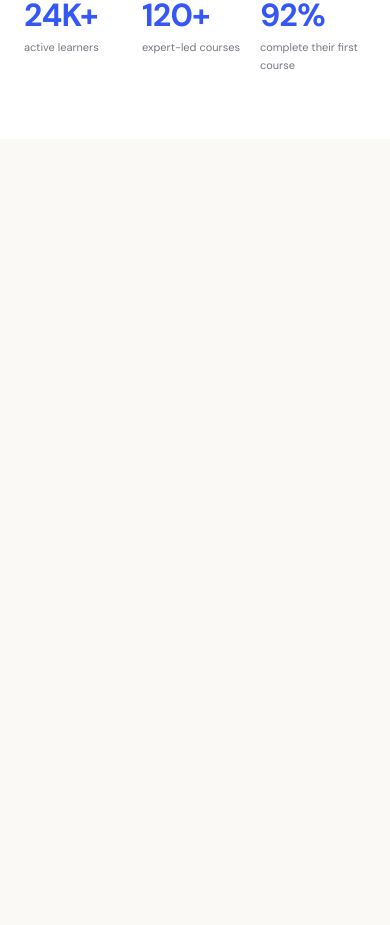
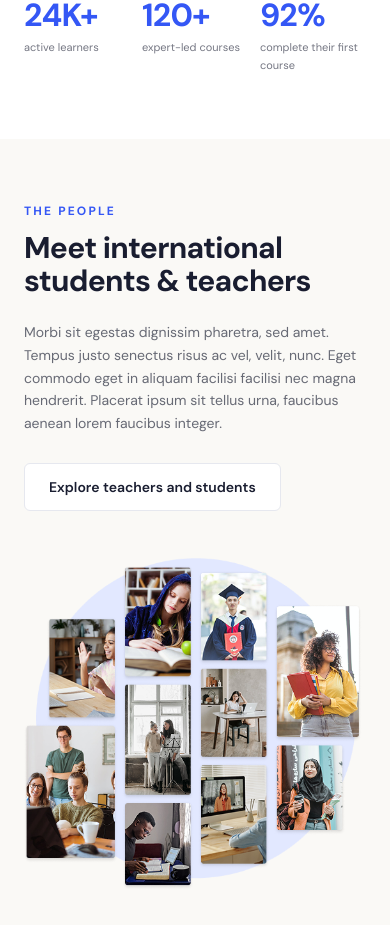
Before and after one commit to gcallegari/buzzvel-frontend-challenge, a Next.js app: page / in a window 390 px wide. Shown: the part 4200-5125 px from the top of the page. Before the commit the page ends 4339 px from the top, so only its background shows below. Built offline with nearby package versions, Linux system fonts and the light colour scheme.

Commit message:
feat: implement responsive people section

```diff
--- a/app/page.tsx
+++ b/app/page.tsx
@@ -5,6 +5,7 @@ import Categories from "@/components/sections/Categories";
 import FeaturedCourse from "@/components/sections/FeaturedCourse";
 import HowItWorks from "@/components/sections/HowItWorks";
 import Testimonials from "@/components/sections/Testimonials";
+import People from "@/components/sections/People";
 
 export default function Home() {
   return (
@@ -17,6 +18,7 @@ export default function Home() {
         <FeaturedCourse />
         <HowItWorks />
         <Testimonials />
+        <People />
       </main>
     </>
   );
--- /dev/null
+++ b/components/sections/People.tsx
@@ -0,0 +1,55 @@
+
+import Image from "next/image";
+
+export default function People() {
+  return (
+    <section
+      id="community"
+      aria-labelledby="people-title"
+      className="bg-background py-16 md:py-24"
+    >
+      <div className="mx-auto grid max-w-7xl grid-cols-1 items-center gap-10 px-6 md:grid-cols-2 md:gap-12 lg:px-10">
+        {/* Section content */}
+        <div className="order-1">
+          <p className="mb-3 text-xs font-bold uppercase tracking-[0.18em] text-primary">
+            The people
+          </p>
+
+          <h2
+            id="people-title"
+            className="max-w-lg text-[30px] font-bold leading-[1.1] tracking-tight md:text-[42px]"
+          >
+            Meet international students &amp; teachers
+          </h2>
+
+          <p className="mt-6 max-w-lg text-sm leading-relaxed text-foreground/65 md:text-base">
+            Morbi sit egestas dignissim pharetra, sed amet.
+            Tempus justo senectus risus ac vel, velit, nunc.
+            Eget commodo eget in aliquam facilisi facilisi
+            nec magna hendrerit. Placerat ipsum sit tellus
+            urna, faucibus aenean lorem faucibus integer.
+          </p>
+
+          <a
+            href="#contact"
+            className="mt-7 inline-flex min-h-12 items-center justify-center rounded-md border border-border bg-white px-6 text-sm font-semibold text-foreground transition-colors hover:bg-muted focus-visible:outline-2 focus-visible:outline-offset-2 focus-visible:outline-primary"
+          >
+            Explore teachers and students
+          </a>
+        </div>
+
+        {/* People collage */}
+        <div className="order-2 flex min-w-0 items-center justify-center">
+          <Image
+            src="/images/the-people.png"
+            alt="Collage of international students and teachers studying, collaborating and celebrating achievements"
+            width={530}
+            height={530}
+            sizes="(max-width: 767px) calc(100vw - 48px), (max-width: 1279px) 45vw, 530px"
+            className="h-auto w-full max-w-[530px]"
+          />
+        </div>
+      </div>
+    </section>
+  );
+}
```
Also changed, not shown: public/images/the-people.png (added).
